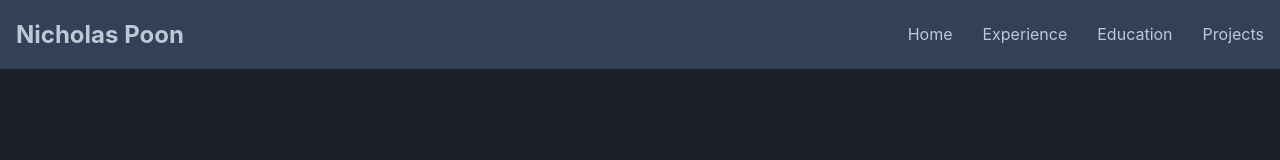
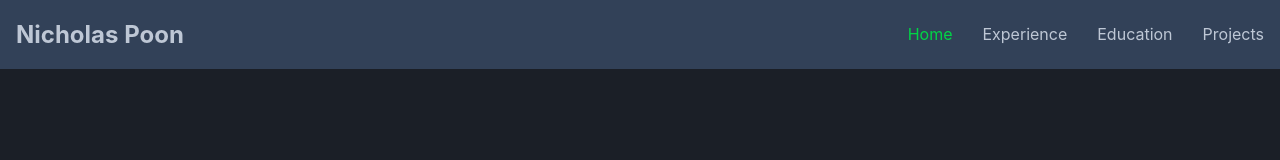
Before and after one commit to nicholaspoon03/nicholaspoon03.github.io, a React (Create React App) app: page / in a window 1280 px wide. Shown: the top 160 px of the page. Built offline with nearby package versions, Linux system fonts and the light colour scheme.

Commit message:
Adding selected state colour in header

```diff
--- a/src/App.css
+++ b/src/App.css
@@ -26,6 +26,10 @@
 .header-links {
   text-decoration: none;
   color: #BEC7D5;
+}
+
+.active-header {
+  color: #00D646;
 }
 
 .column {
--- a/src/components/Header.js
+++ b/src/components/Header.js
@@ -1,8 +1,10 @@
-import { Link } from "react-router-dom";
+import { Link, useLocation } from "react-router-dom";
 import "../App.css";
 import Home from "../pages/Home";
 
 function Header() {
+    const location = useLocation()
+
     return (
         <header className="header">
             <Link to="/" className="header-links">
@@ -10,10 +12,10 @@ function Header() {
             </Link>
 
             <nav className="header-links-row">
-                <Link to="/" className="header-links">Home</Link>
-                <Link to="/experience" className="header-links">Experience</Link>
-                <Link to="/education" className="header-links">Education</Link>
-                <Link to="/projects" className="header-links">Projects</Link>
+                <Link to="/" className={`header-links ${location.pathname === "/" ? "active-header" : ""}`}>Home</Link>
+                <Link to="/experience" className={`header-links ${location.pathname === "/experience" ? "active-header" : ""}`}>Experience</Link>
+                <Link to="/education" className={`header-links ${location.pathname === "/education" ? "active-header" : ""}`}>Education</Link>
+                <Link to="/projects" className={`header-links ${location.pathname === "/projects" ? "active-header" : ""}`}>Projects</Link>
             </nav>
 
         </header>
```
